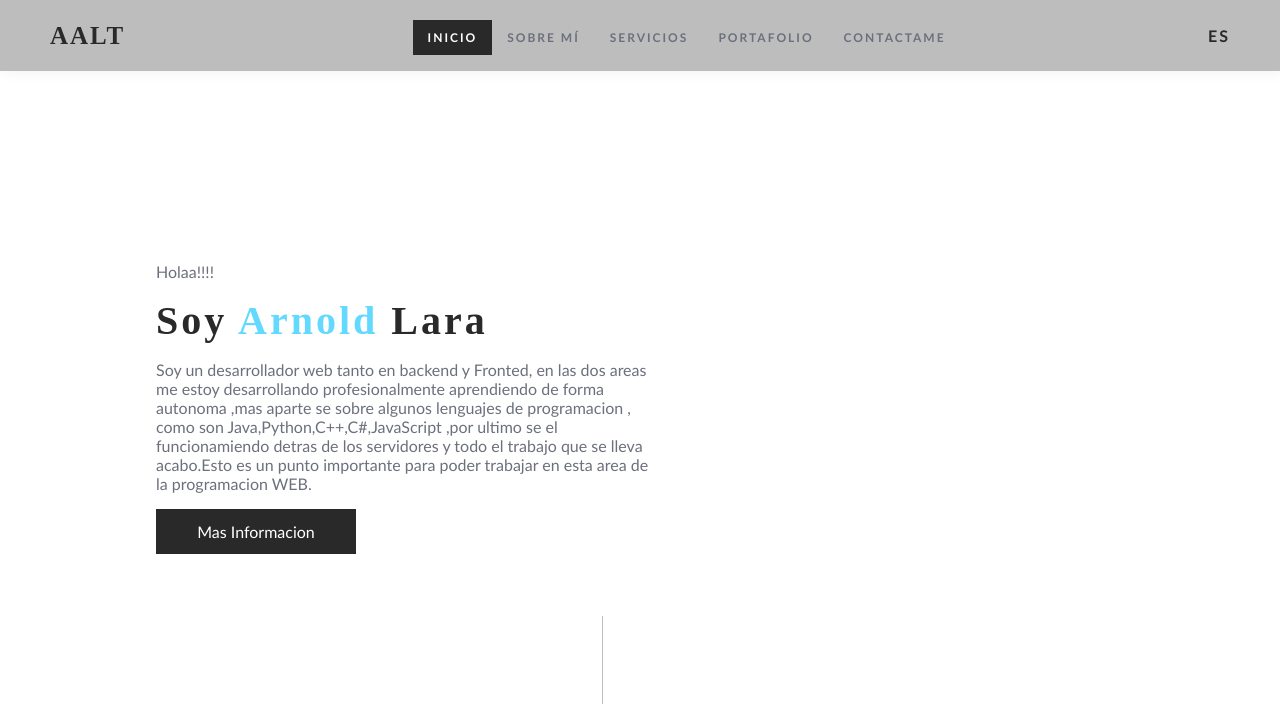
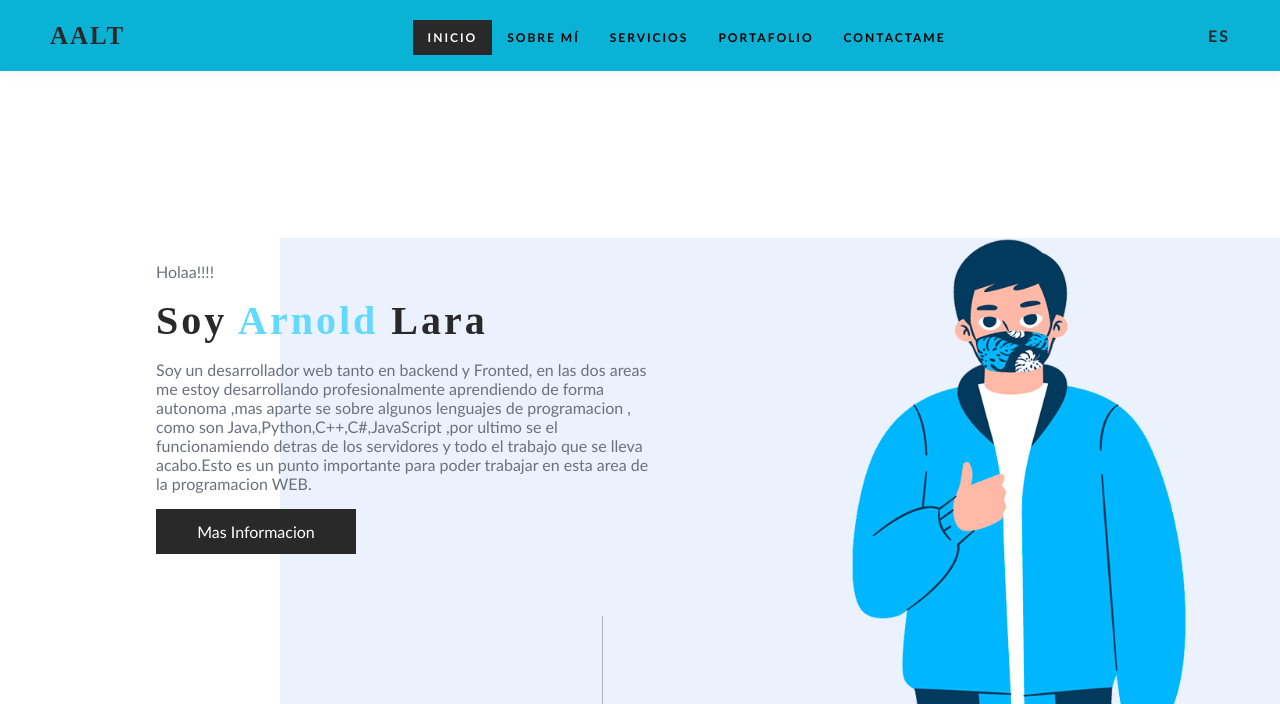
Before and after one commit to arnoldalejandrolara/portafolioweb-Arnoldlara, a plain HTML site: page index.html in a window 1280 px wide. Shown: the top 704 px of the page. Drawn offline with Linux system fonts and the light colour scheme.

Commit message:
updaate1

```diff
--- a/css/style.css
+++ b/css/style.css
@@ -17,10 +17,10 @@ a{
 	width:100%;
 	height: 100vh;
 	box-sizing: border-box;
-	background-size: 1330px;
+	background-size: 1000px;
 	background-position: right bottom;
 	background-repeat: no-repeat;
-	background-image: url("");
+	background-image: url("/images/bg.png");
 	background-color: #ffffff;
 }
 nav{
@@ -37,7 +37,7 @@ nav{
 	width:100%;
 	box-sizing: border-box;
 	padding: 10px 50px;
-	background-color:#bdbdbd;
+	background-color:#0ab3d5;
 	box-shadow:2px 2px 12px rgba(0,0,0,0.05);
 	z-index: 1;
 }
@@ -47,7 +47,7 @@ nav{
 }
 .menu li a{
 	padding: 10px 15px;
-	color:#6c707c;
+	color:#000000;
 	font-size: 12px;
 
 }
@@ -536,7 +536,8 @@ width: 100%;
 		transform: translate(-10%,-50%);
 	}
 	.about-model img{
-		height:100px;
+		height:400px;
+		width: 400px;
 	}
 	#services{
 		height:auto;
@@ -567,6 +568,7 @@ width: 100%;
 	}
 	.about-model{
 		display: none;
+
 	}
 	#about{
 		justify-content: center;
```
Also changed, not shown: images/about-model.png (added), images/bg.png (added), images/s1.png (added), images/s2.png (added), images/s3.jpg (added), images/w4.jpg (added), images/w5.jpg (added), images/w6.jpg (added), 3 other files.
